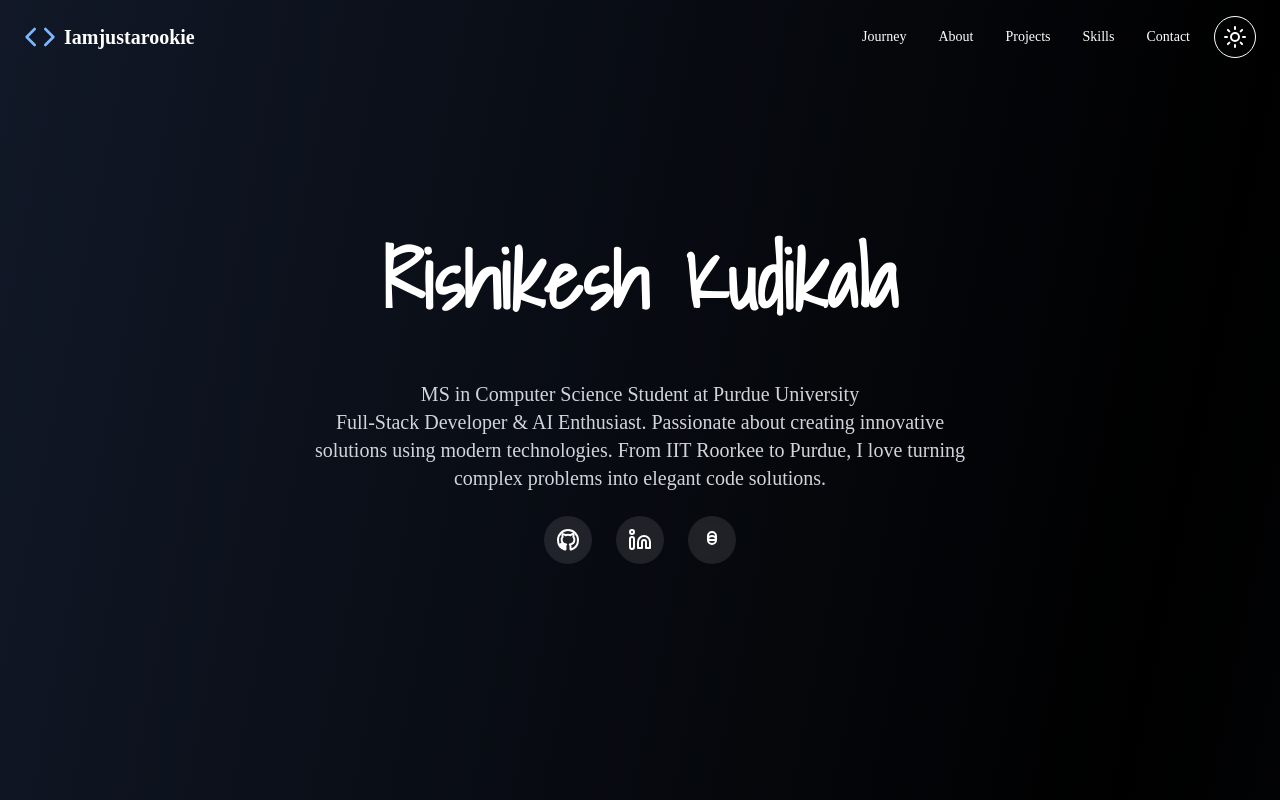
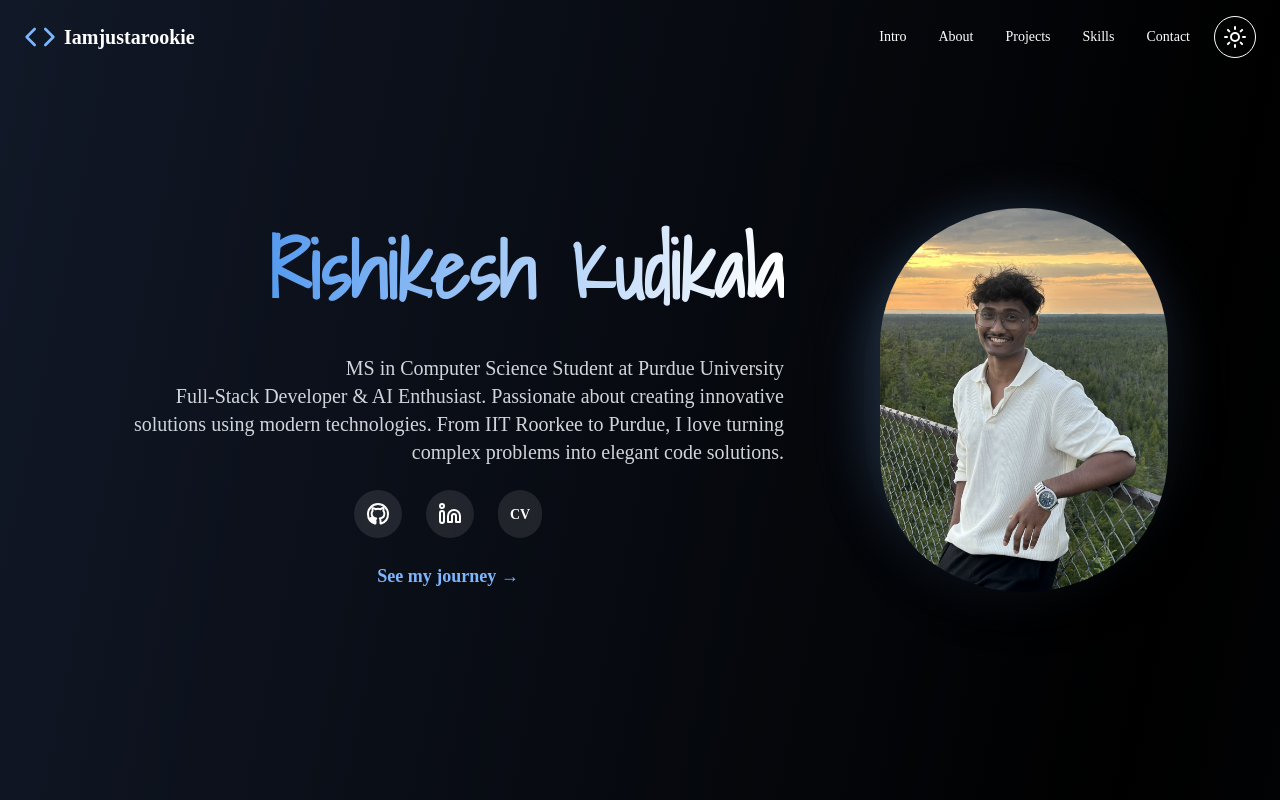
Before and after one commit to Iamjustarookie2002/Iamjustarookie2002.github.io, a React (Vite) app: page / in a window 1280 px wide. Shown: the top 800 px of the page. Built offline with nearby package versions, Linux system fonts and the light colour scheme; a web font is replaced by a local one.

Commit message:
Intro and Journey updated & made some design changes

```diff
--- a/src/App.tsx
+++ b/src/App.tsx
@@ -34,9 +34,10 @@ function App() {
 
   return (
     <div className="min-h-screen bg-gradient-to-br from-gray-900 via-black to-gray-900">
+      {/* <div className="min-h-screen bg-gradient-to-r from-[#023E8A] via-gray-800 to-[#03045E]">*/}
       <Header currentSection={currentSection === 'intro' ? 'anime' : 'journey'} onJourneyClick={handleJourneyClick} onGoBackToIntro={handleGoBackToIntro} />
       {currentSection === 'intro' ? (
-        <Intro fromJourney={cameFromJourney} />
+        <Intro fromJourney={cameFromJourney} onJourneyClick={handleJourneyClick} />
       ) : (
         <Journey onGoBack={handleGoBackToIntro} />
       )}
--- a/src/components/Header.tsx
+++ b/src/components/Header.tsx
@@ -45,8 +45,8 @@ const Header: React.FC<HeaderProps> = ({ currentSection, onJourneyClick, onGoBac
 
   const navItems = [
     currentSection === 'journey'
-      ? { id: 'intro', label: 'Intro' }
-      : { id: 'journey', label: 'Journey' },
+      ? { id: 'journey', label: 'Journey' }
+      : { id: 'intro', label: 'Intro' },
     { id: 'about', label: 'About' },
     { id: 'projects', label: 'Projects' },
     { id: 'skills', label: 'Skills' },
@@ -54,13 +54,8 @@ const Header: React.FC<HeaderProps> = ({ currentSection, onJourneyClick, onGoBac
   ];
 
   const scrollToSection = (sectionId: string) => {
-    if (sectionId === 'journey' && onJourneyClick) {
-      onJourneyClick();
-      setIsMenuOpen(false);
-      return;
-    }
-    if (sectionId === 'intro' && onGoBackToIntro) {
-      onGoBackToIntro();
+    if (sectionId === 'intro' || sectionId === 'journey') {
+      window.scrollTo({ top: 0, behavior: 'smooth' });
       setIsMenuOpen(false);
       return;
     }
@@ -94,8 +89,8 @@ const Header: React.FC<HeaderProps> = ({ currentSection, onJourneyClick, onGoBac
                 <button
                   key={item.id}
                   onClick={() => scrollToSection(item.id)}
-                  className={`text-sm font-medium transition-colors duration-200 hover:text-[var(--hover-text)] ${
-                    currentSection === item.id ? 'text-[var(--primary)]' : 'text-[var(--text-secondary)]'
+                  className={`text-sm font-medium transition-colors duration-200 hover:text-[var(--hover-text)] capitalize ${
+                    currentSection === item.id ? (item.id === 'journey' ? 'text-white' : 'text-[var(--primary)]') : 'text-[var(--text-secondary)]'
                   }`}
                 >
                   {item.label}
@@ -130,8 +125,8 @@ const Header: React.FC<HeaderProps> = ({ currentSection, onJourneyClick, onGoBac
                 <button
                   key={item.id}
                   onClick={() => scrollToSection(item.id)}
-                  className={`text-left text-sm font-medium transition-colors duration-200 hover:text-[var(--hover-text)] ${
-                    currentSection === item.id ? 'text-[var(--primary)]' : 'text-[var(--text-secondary)]'
+                  className={`text-left text-sm font-medium transition-colors duration-200 hover:text-[var(--hover-text)] capitalize ${
+                    currentSection === item.id ? (item.id === 'journey' ? 'text-white' : 'text-[var(--primary)]') : 'text-[var(--text-secondary)]'
                   }`}
                 >
                   {item.label}
--- a/src/components/Intro.tsx
+++ b/src/components/Intro.tsx
@@ -2,9 +2,10 @@ import React, { useState, useEffect } from 'react';
 
 interface IntroProps {
   fromJourney?: boolean;
+  onJourneyClick?: () => void;
 }
 
-const Intro: React.FC<IntroProps> = ({ fromJourney }) => {
+const Intro: React.FC<IntroProps> = ({ fromJourney, onJourneyClick }) => {
   const [showName, setShowName] = useState(true);
   const [showWelcome, setShowWelcome] = useState(false);
   const [showUnderline, setShowUnderline] = useState(false);
@@ -56,7 +57,7 @@ const Intro: React.FC<IntroProps> = ({ fromJourney }) => {
             className="silver-black-gradient-text mb-4 transition-opacity duration-500 animated-welcome"
             style={{ opacity: showWelcome ? 1 : 0, pointerEvents: showWelcome ? 'auto' : 'none' }}
           >
-            {'print("Hello World..!");'}
+            {'print("Hello World..! Welcome to my portfolio!");'}
           </h1>
           <div
             className="intro-underline"
@@ -65,13 +66,14 @@ const Intro: React.FC<IntroProps> = ({ fromJourney }) => {
         </div>
       )}
       {showStaticHero && (
-        <div className="w-full text-center py-16 flex flex-col justify-center items-center intro-section-transparent-bg">
-          <h1
-            className="font-bold text-white mb-4 relative pb-2 whitespace-nowrap static-hero-name"
-          >
+        <div className="w-full py-16 intro-section-transparent-bg">
+          <div className="max-w-7xl mx-auto flex flex-col lg:flex-row items-center justify-center gap-12">
+            {/* Left side - Text content */}
+            <div className="flex-10 text-center lg:text-right max-w-2xl lg:ml-auto lg:mr-8">
+              <h1 className="font-bold text-[#7cb6fe] mb-4 relative pb-2 whitespace-nowrap static-hero-name">
                 Rishikesh Kudikala
               </h1>
-          <div className="mt-4 max-w-2xl mx-auto">
+              <div className="mt-4">
                 <p className="text-lg md:text-xl text-gray-300 mb-6">
                   MS in Computer Science Student at Purdue University<br />
                   Full-Stack Developer & AI Enthusiast. Passionate about creating innovative solutions using modern technologies. From IIT Roorkee to Purdue, I love turning complex problems into elegant code solutions.
@@ -85,10 +87,39 @@ const Intro: React.FC<IntroProps> = ({ fromJourney }) => {
                     className="p-3 bg-white/10 backdrop-blur-sm rounded-full hover:bg-white/20 transition-all duration-300 hover:scale-110">
                     <svg className="h-6 w-6 text-white" fill="none" stroke="currentColor" strokeWidth="2" viewBox="0 0 24 24" xmlns="http://www.w3.org/2000/svg"><path strokeLinecap="round" strokeLinejoin="round" d="M16 8a6 6 0 016 6v6h-4v-6a2 2 0 00-4 0v6h-4v-6a6 6 0 016-6z" /><rect width="4" height="12" x="2" y="9" rx="2" /><circle cx="4" cy="4" r="2" /></svg>
                   </a>
-                <a href="mailto:rkudikal@purdue.edu"
+                  <a href="https://drive.google.com/drive/u/0/folders/1-LNjiGZTBbQy7r2VPdsLhoOEh7W52XNi"
+                    target="_blank" rel="noopener noreferrer"
                     className="p-3 bg-white/10 backdrop-blur-sm rounded-full hover:bg-white/20 transition-all duration-300 hover:scale-110">
-                  <svg className="h-6 w-6 text-white" fill="none" stroke="currentColor" strokeWidth="2" viewBox="0 0 24 24" xmlns="http://www.w3.org/2000/svg"><path strokeLinecap="round" strokeLinejoin="round" d="M16 12H8m8 0a4 4 0 11-8 0 4 4 0 018 0zm-8 0V8a4 4 0 018 0v4" /></svg>
+                    <span className="text-white font-semibold text-sm">CV</span>
                   </a>
+                </div>
+                {/* Journey Link */}
+                {onJourneyClick && (
+                  <div className="flex justify-center mt-6">
+                    <button
+                      onClick={onJourneyClick}
+                      className="text-[#7cb6fe] hover:text-[white] font-semibold text-lg transition-colors duration-300 hover:scale-105 transform"
+                    >
+                      See my journey →
+                    </button>
+                  </div>
+                )}
+              </div>
+            </div>
+
+            {/* Right side - Oval profile picture */}
+            <div className="flex-2 flex justify-center lg:justify-end lg:mr-8">
+              <div className="relative">
+                <div className="w-80 h-96 rounded-full flex items-center justify-center overflow-hidden shadow-2xl backdrop-blur-sm">
+                  <img
+                    src="/pics/Informal_Profile_Pic.jpg"
+                    alt="Rishikesh Kudikala"
+                    className="w-72 h-88 object-cover rounded-full"
+                  />
+                </div>
+                {/* Decorative glow effect */}
+                <div className="absolute inset-0 w-80 h-96 bg-gradient-to-br from-[#7cb6fe]/30 to-transparent rounded-full blur-xl -z-10"></div>
+              </div>
             </div>
           </div>
         </div>
--- a/src/components/Journey.tsx
+++ b/src/components/Journey.tsx
@@ -3,9 +3,10 @@ import { GraduationCap, Award, Code } from 'lucide-react';
 
 interface JourneyProps {
   onJourneyNodeClick?: (id: string) => void;
+  onGoBack?: () => void;
 }
 
-const Journey: React.FC<JourneyProps> = ({ onJourneyNodeClick }) => {
+const Journey: React.FC<JourneyProps> = ({ onJourneyNodeClick, onGoBack }) => {
   const timelineData = [
     {
       year: "2024",
@@ -108,12 +109,12 @@ const Journey: React.FC<JourneyProps> = ({ onJourneyNodeClick }) => {
   return (
     <section id="journey" className="min-h-screen py-20 px-6">
       <div className="container mx-auto max-w-6xl">
-        <div className="text-center mb-16">
-          <h1 className="text-4xl md:text-5xl font-bold text-white mb-4"> My (<span className='line-through font-normal'>Exhaustive</span>) Exciting Journey</h1>
+        <div className="text-center mb-16 mt-20">
+          <h1 className="text-4xl md:text-5xl font-bold mb-4"> My <span className='blue-text-white-strike font-normal'>Exhausting</span> <span className="text-4xl md:text-5xl font-normal mb-4">Exciting Journey</span></h1>
           <div className="w-24 h-1 bg-white mx-auto"></div>
         </div>
         {/* Horizontal Timeline */}
-        <div className="relative mt-72">
+        <div className="relative mt-52">
           {/* Timeline line */}
           <div className="absolute left-8 right-8 top-1/2 transform -translate-y-1/2 h-1 bg-white"></div>
           {/* Start and end years */}
@@ -194,6 +195,18 @@ const Journey: React.FC<JourneyProps> = ({ onJourneyNodeClick }) => {
             <div className="w-4 h-4 rounded-full bg-white border-2 border-white z-10"></div>
           </div>
         </div>
+
+        {/* Back to Intro Button */}
+        {onGoBack && (
+          <div className="flex justify-center mt-16">
+            <button
+              onClick={onGoBack}
+              className="text-[#7cb6fe] hover:text-white font-semibold text-lg transition-colors duration-300 hover:scale-105 transform flex items-center gap-2"
+            >
+              ← Back to Intro
+            </button>
+          </div>
+        )}
       </div>
     </section>
   );
--- a/src/index.css
+++ b/src/index.css
@@ -93,11 +93,15 @@ html {
   text-align: center;
   position: relative;
   z-index: 1;
+  background: linear-gradient(to right,  #227cea, #ffffff);
+  -webkit-background-clip: text;
+  -webkit-text-fill-color: transparent;
+  background-clip: text;
 }
 
 /* Animated welcome font size and overlay */
 .animated-welcome {
-  font-size: clamp(2.5rem, 6vw, 4rem);
+  font-size: clamp(1.5rem, 4vw, 2.5rem);
   font-family: 'Shadows Into Light', cursive;
   text-align: center;
   position: absolute;
@@ -110,13 +114,17 @@ html {
   justify-content: center;
   white-space: nowrap;
   z-index: 1;
+  background: linear-gradient(to right, #227cea, #ffffff);
+  -webkit-background-clip: text;
+  -webkit-text-fill-color: transparent;
+  background-clip: text;
 }
 
 /* Underline bar */
 .intro-underline {
   max-width: 70%;
   height: 2px;
-  background: linear-gradient(to right, #77d2e8, #fff, #aaa);
+  background: linear-gradient(to right, #227cea, #ffffff);
   transition: width 3s cubic-bezier(0.23, 1, 0.32, 1);
   margin-left: auto;
   margin-right: auto;
@@ -125,7 +133,25 @@ html {
 /* Static hero name font size */
 .static-hero-name {
   font-size: clamp(2.5rem, 8vw, 5rem);
-  color: #92b8c1;
+  background: linear-gradient(to right, #227cea, #ffffff);
+  -webkit-background-clip: text;
+  -webkit-text-fill-color: transparent;
+  background-clip: text;
+}
+
+/* Journey heading gradient */
+.journey-heading {
+  background: linear-gradient(to right, #4691ed, #ffffff);
+  -webkit-background-clip: text;
+  -webkit-text-fill-color: transparent;
+  background-clip: text;
+}
+
+/* Blue text with white strikethrough */
+.blue-text-white-strike {
+  color: #5799e9;
+  text-decoration: line-through;
+  text-decoration-color: white;
 }
 
 /* === SECTION BACKGROUNDS & COLORS === */
@@ -195,9 +221,7 @@ body {
   color: var(--text-main);
 }
 
-.static-hero-name {
-  color: var(--text-main);
-}
+
 
 .card-blur, .about-card-bg, .skills-card-bg, .projects-card-bg, .journey-card-bg, .contact-card-bg {
   background: var(--bg-card) !important;
```
Also changed, not shown: public/pics/Formal_Profil_Pic.jpg (added), public/pics/Informal_Profile_Pic.jpg (added). Lines whose indentation alone changed are shown as unchanged.
